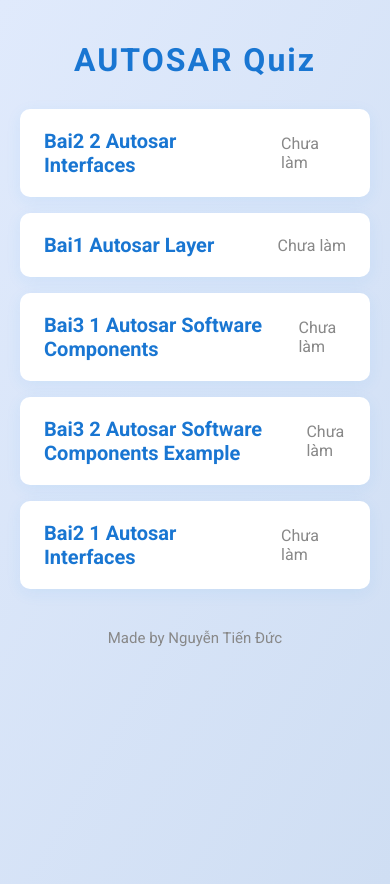
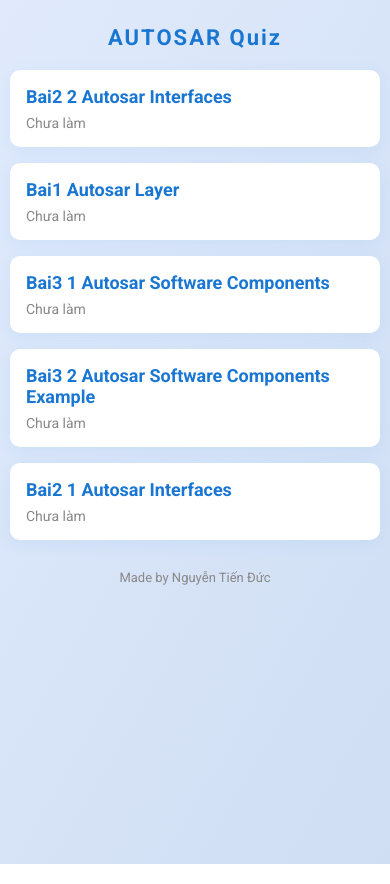
Before and after one commit to saccarozo03/Autosar_quizz, a Flask app: page / in a window 390 px wide. Run offline with Flask 3, Linux system fonts and the light colour scheme.

Commit message:
Cap nhat thay doi danh cho thiet bi mobile

```diff
--- a/templates/home.html
+++ b/templates/home.html
@@ -2,6 +2,7 @@
 <html>
 <head>
     <title>AUTOSAR Quiz</title>
+    <meta name="viewport" content="width=device-width, initial-scale=1.0">
     <link href="https://fonts.googleapis.com/css?family=Roboto:400,700&display=swap" rel="stylesheet">
     <style>
         body {
@@ -12,16 +13,20 @@
             background: linear-gradient(120deg, #e0eafc, #cfdef3 100%);
             min-height: 100vh;
         }
+
         h1 {
             color: #1976D2;
             text-align: center;
             margin-bottom: 30px;
             letter-spacing: 2px;
+            font-size: 28px;
         }
+
         .quiz-list {
             list-style: none;
             padding: 0;
         }
+
         .quiz-item {
             background: #fff;
             margin: 16px 0;
@@ -29,40 +34,84 @@
             border-radius: 10px;
             box-shadow: 0 4px 16px rgba(33,150,243,0.08);
             display: flex;
+            flex-direction: row;
             align-items: center;
             justify-content: space-between;
-            transition: box-shadow 0.2s;
+            transition: box-shadow 0.2s, background 0.2s;
+            flex-wrap: wrap;
         }
+
         .quiz-item:hover {
             box-shadow: 0 8px 24px rgba(33,150,243,0.18);
             background: #f0f7ff;
         }
+
         .quiz-item a {
             color: #1976D2;
             text-decoration: none;
             font-size: 20px;
             font-weight: 700;
             transition: color 0.2s;
+            flex-grow: 1;
         }
+
         .quiz-item a:hover {
             color: #0d47a1;
         }
+
         .quiz-status {
             font-size: 16px;
             margin-left: 20px;
+            white-space: nowrap;
         }
+
         .quiz-status.done {
             color: #43a047;
             font-weight: bold;
         }
+
         .quiz-status.notyet {
             color: #888;
         }
+
         footer {
             text-align: center;
             margin-top: 40px;
             color: #888;
             font-size: 15px;
+        }
+
+        /* Responsive styles for mobile */
+        @media (max-width: 768px) {
+            body {
+                padding: 10px;
+            }
+
+            h1 {
+                font-size: 22px;
+                margin-bottom: 20px;
+            }
+
+            .quiz-item {
+                flex-direction: column;
+                align-items: flex-start;
+                padding: 16px;
+            }
+
+            .quiz-item a {
+                font-size: 18px;
+                margin-bottom: 8px;
+            }
+
+            .quiz-status {
+                font-size: 14px;
+                margin-left: 0;
+            }
+
+            footer {
+                font-size: 13px;
+                margin-top: 30px;
+            }
         }
     </style>
 </head>
```
Also changed, not shown: templates/quiz.html (+54 -1 lines).
